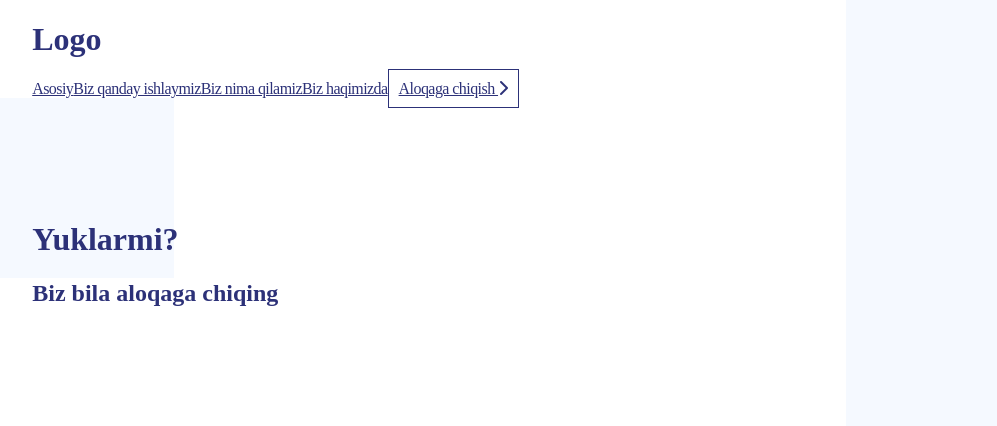
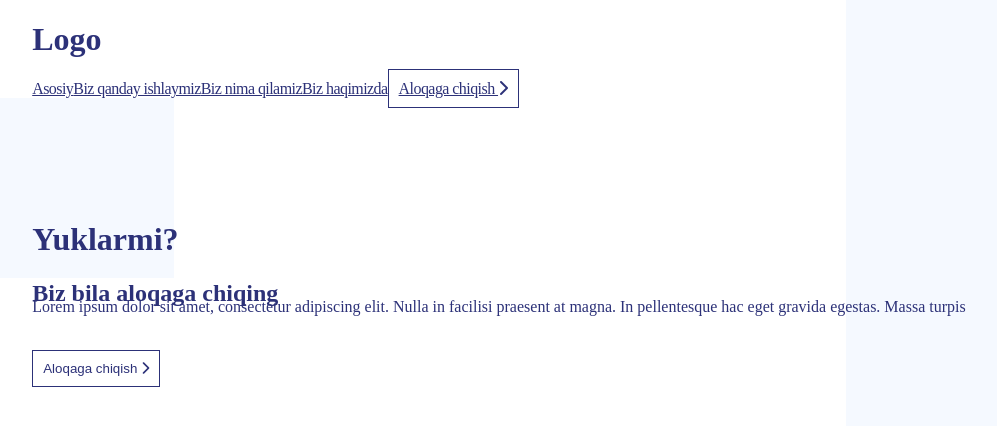
Before and after one commit to hakimov-dev/truck-service-landing, a Vue app: page / in a window 1280 px wide. Shown: the top 426 px of the page, without its empty margins (39-1036 px from the left). Built offline with nearby package versions, Linux system fonts and the light colour scheme; the HTML template or start-up script is replaced by a standard one.

Commit message:
Created new child content.

```diff
--- a/src/components/Header/components/Content.vue
+++ b/src/components/Header/components/Content.vue
@@ -6,6 +6,11 @@
          <div class="content-1">
              <h1 class="text-6xl font-semibold">Yuklarmi?</h1>
              <h2 class="text-4xl font-semibold">Biz bila aloqaga chiqing</h2>
+         </div>
+         <div class="content-2 w-2/6">
+             <p class="text-lg">Lorem ipsum dolor sit amet, consectetur adipiscing elit. Nulla in facilisi praesent at magna. In pellentesque hac eget gravida egestas. Massa turpis </p>
+             <br>
+             <button class="main-btn">Aloqaga chiqish <i class="fas fa-chevron-right"></i></button>
          </div>
       </div>
     </div>
```
